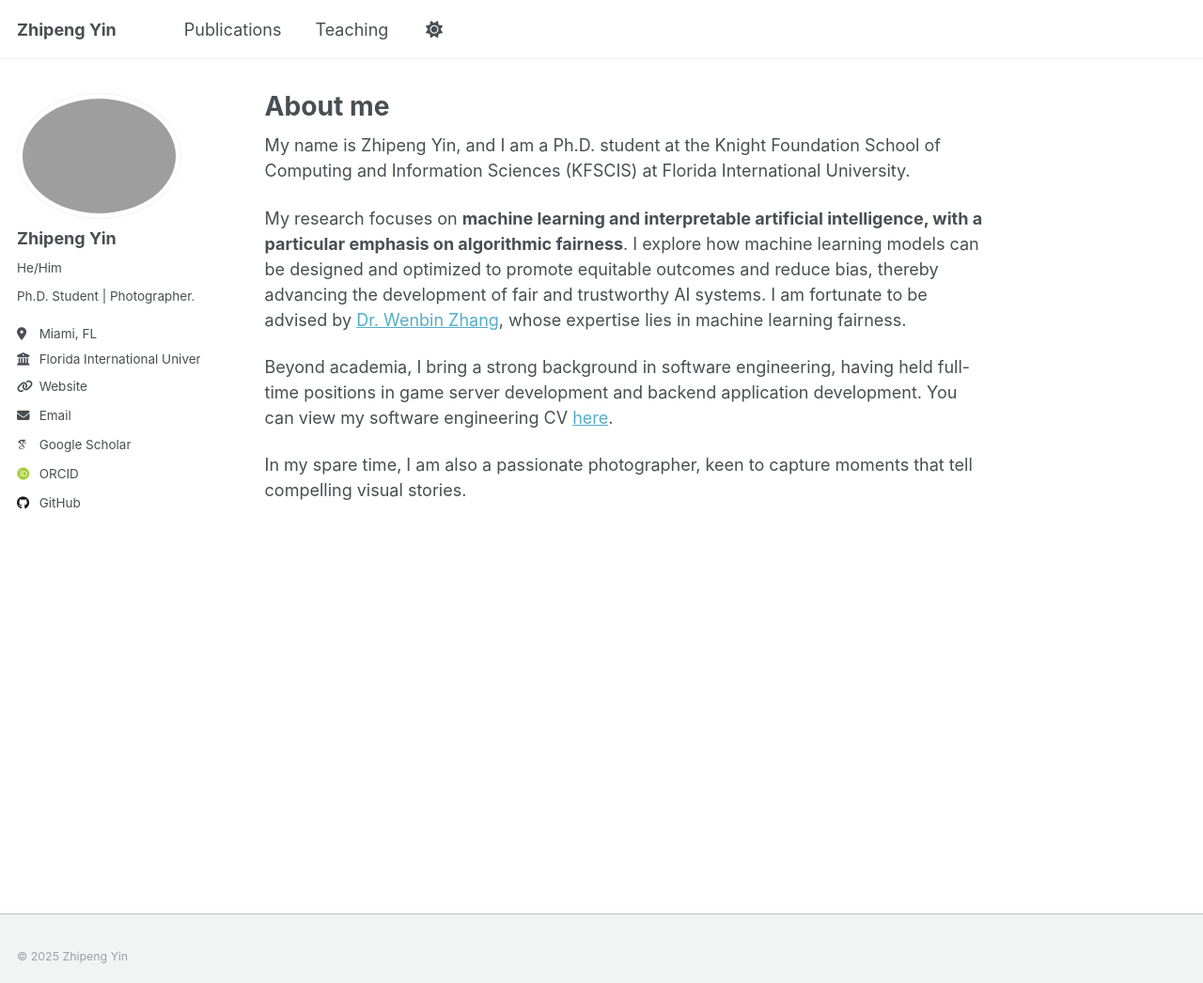
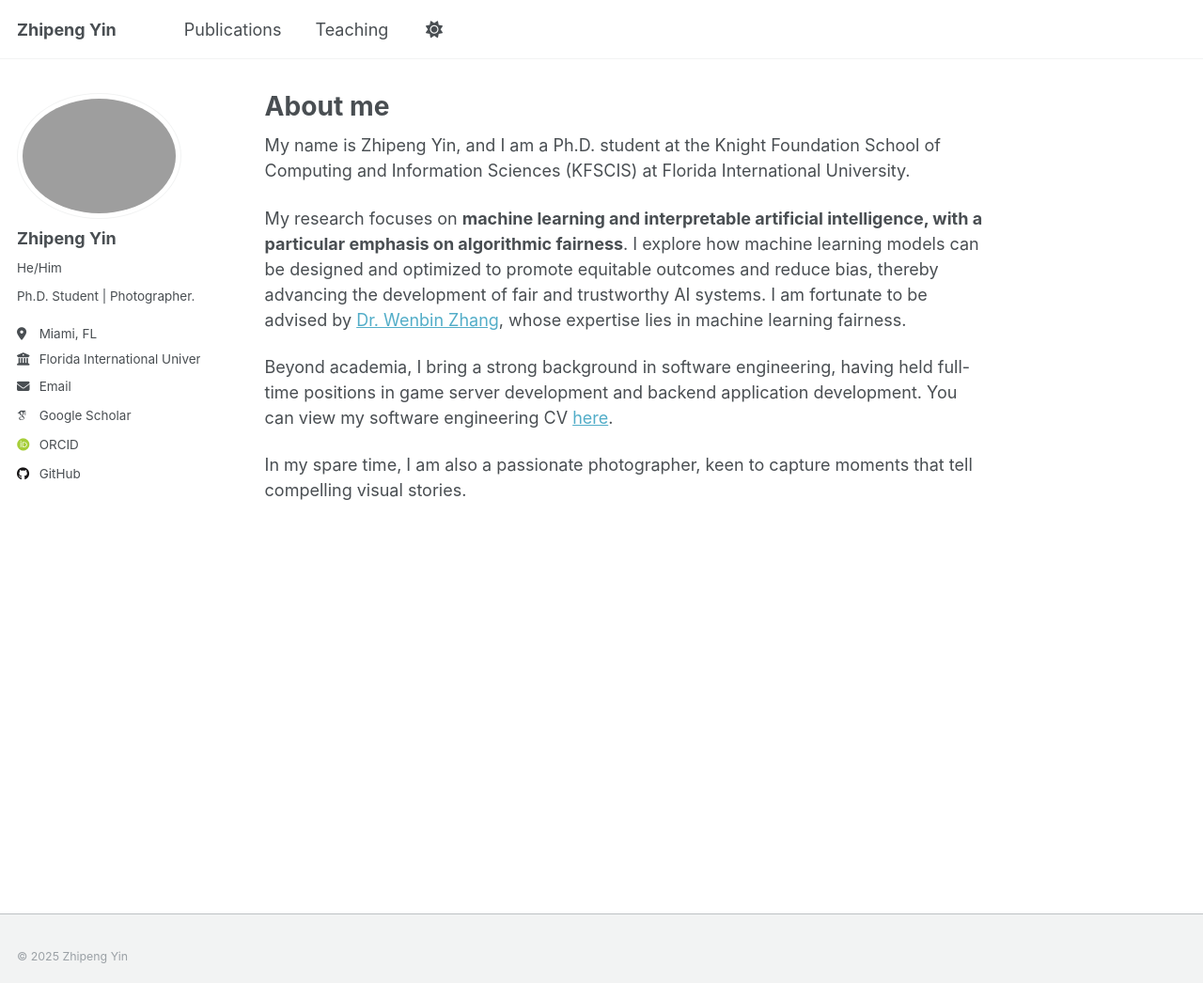
Before and after one commit to stefan0711/stefan0711.github.io, a Jekyll site: the page built from _pages/about.md, in a window 1280 px wide and 1046 px high. Shown: the whole window at 94% size. Built offline with Jekyll 4.4.1, drawn with Linux system fonts in a browser that asks for light colours; some web fonts are replaced; a script that is not in the unit is left out.

Commit message:
config-5

```diff
--- a/_config.yml
+++ b/_config.yml
@@ -13,7 +13,7 @@
 title_separator          : "-"
 name                     : &name "Zhipeng Yin"
 description              : &description "personal description"
-url                      : "https://stefan0711.github.io/" # the base hostname & protocol for your site e.g. "https://[your GitHub username].github.io"
+url                      : "https://zhipengy.com/" # the base hostname & protocol for your site e.g. "https://[your GitHub username].github.io"
 baseurl                  : "" # the subpath of your site, e.g. "/blog"
 repository               : #
 
@@ -28,7 +28,7 @@
   bio              : "Ph.D. Student | Photographer. "
   location         : "Miami, FL"
   employer         : "Florida International University"
-  uri              : "zhipengy.com"# URL
+  uri              : # URL
   email            : "zhip.y7@gmail.com"
 
   # Academic websites
```
